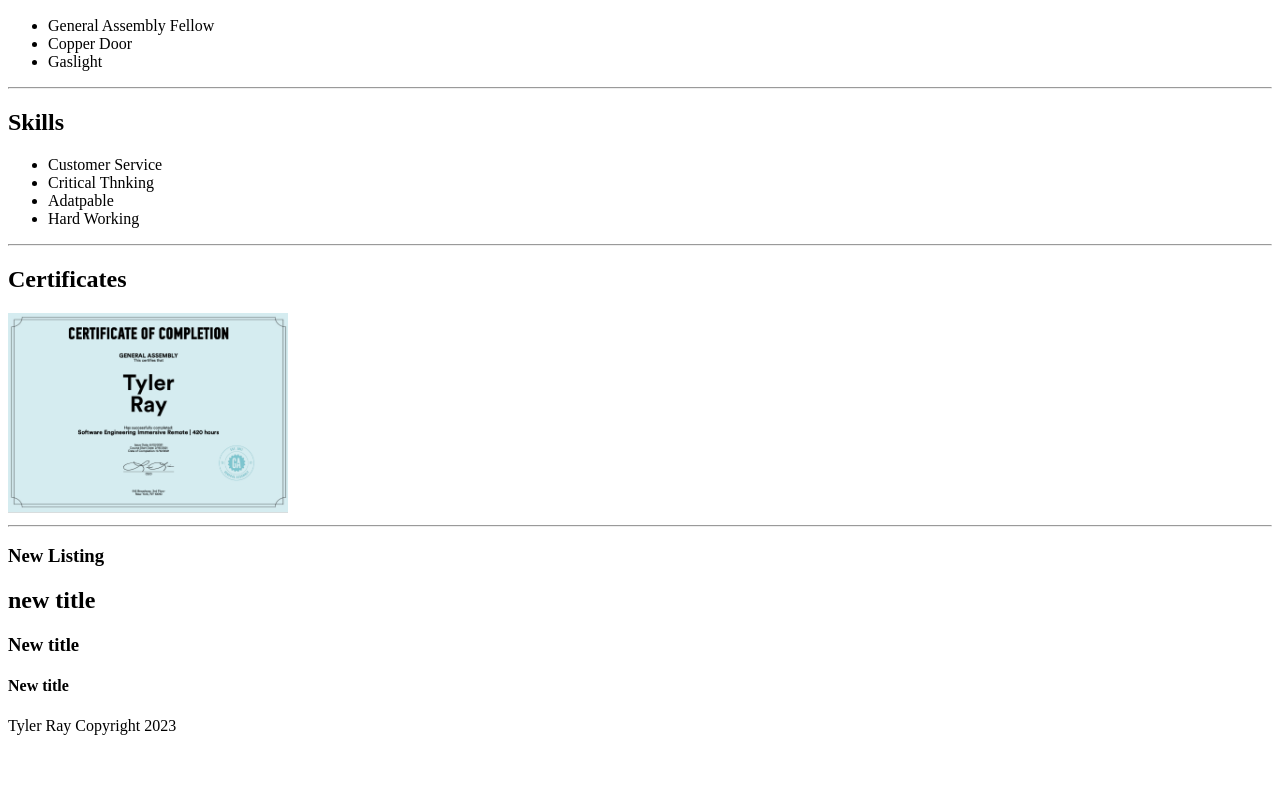
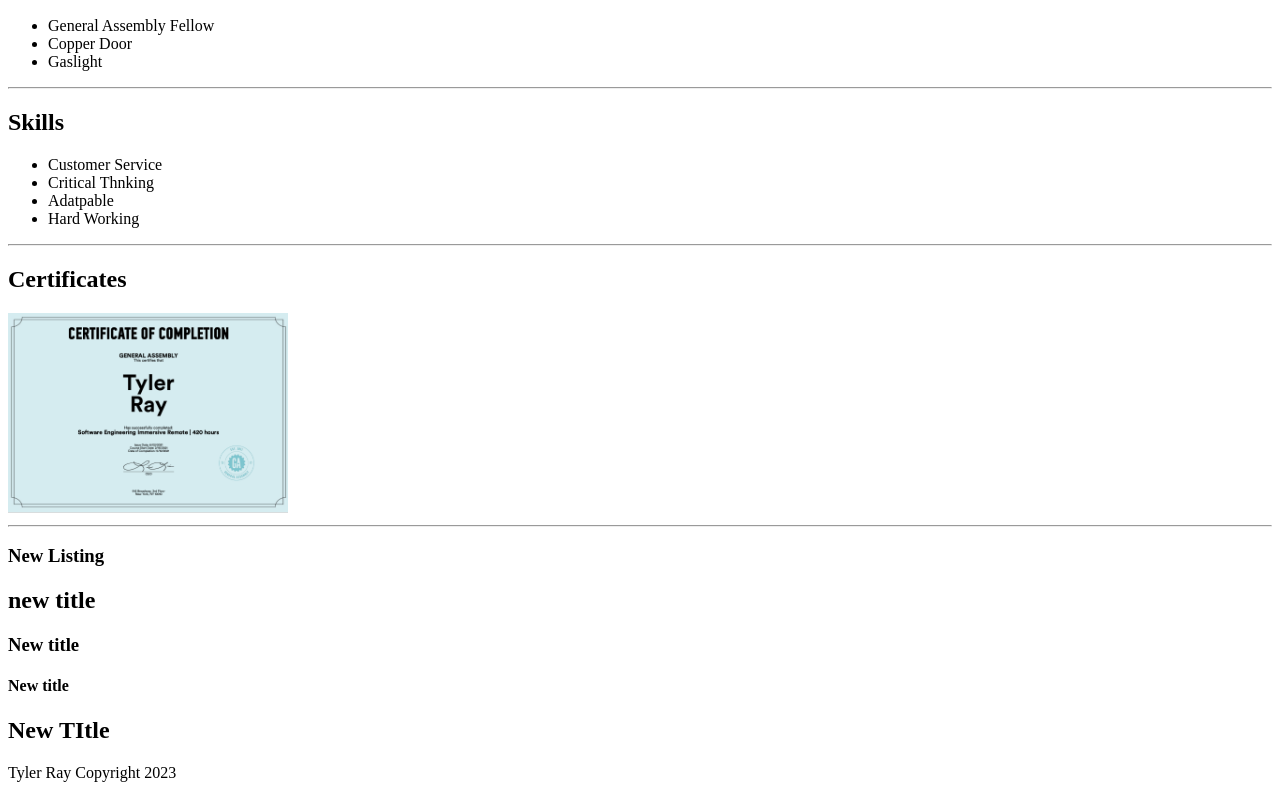
Before and after one commit to tyler-ray90/Portfolio-Udemy, a plain HTML site: page index.html in a window 1280 px wide. Shown: the part 761-1551 px from the top of the page. Before the commit the page ends 1504 px from the top, so only its background shows below. Drawn offline with Linux system fonts and the light colour scheme.

Commit message:
new commit

```diff
--- a/index.html
+++ b/index.html
@@ -51,6 +51,7 @@
     <h2>new title</h2>
     <h3>New title</h3>
     <h4>New title</h4>
+    <h2>New TItle</h2>
     <footer>
         Tyler Ray Copyright 2023
     </footer>
```
